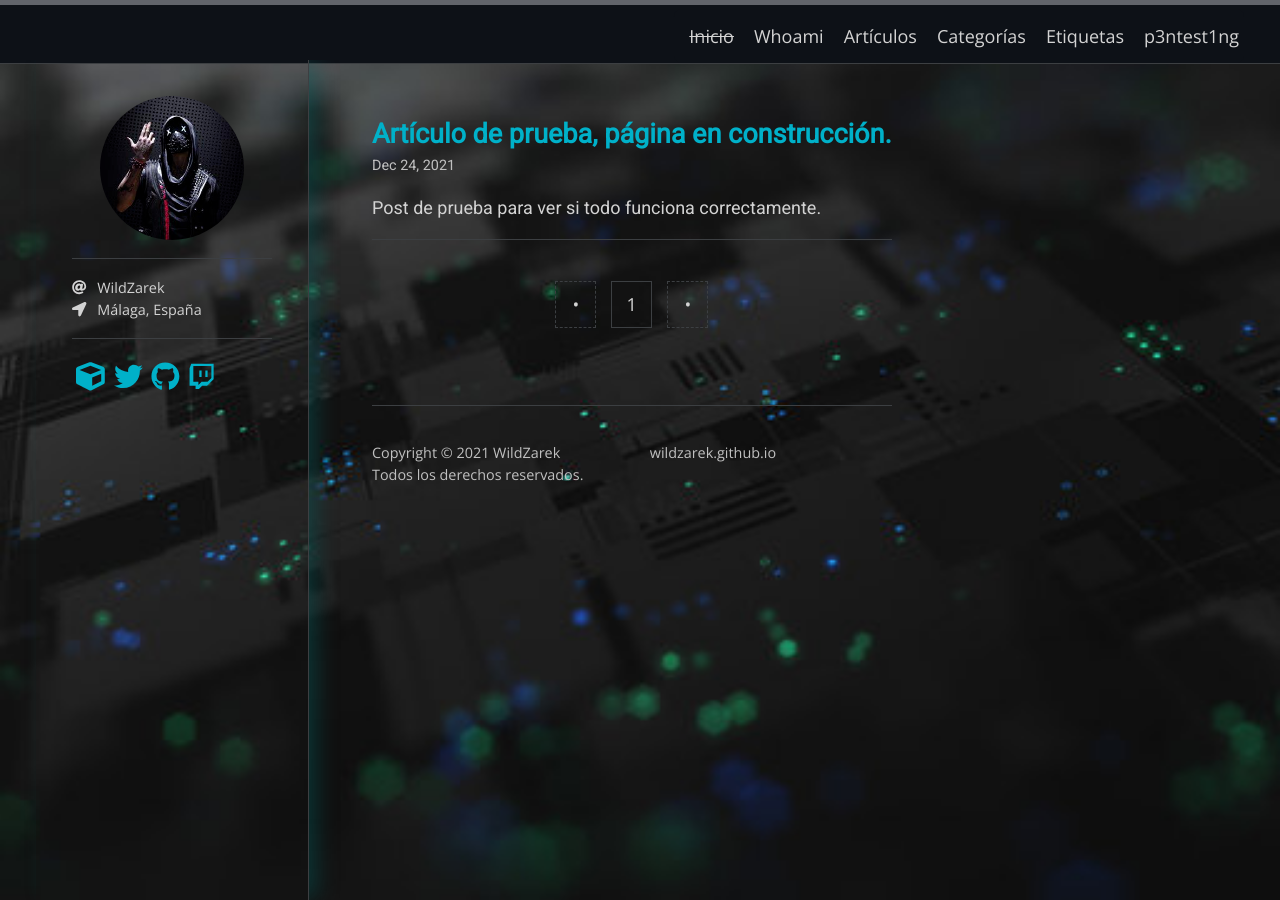
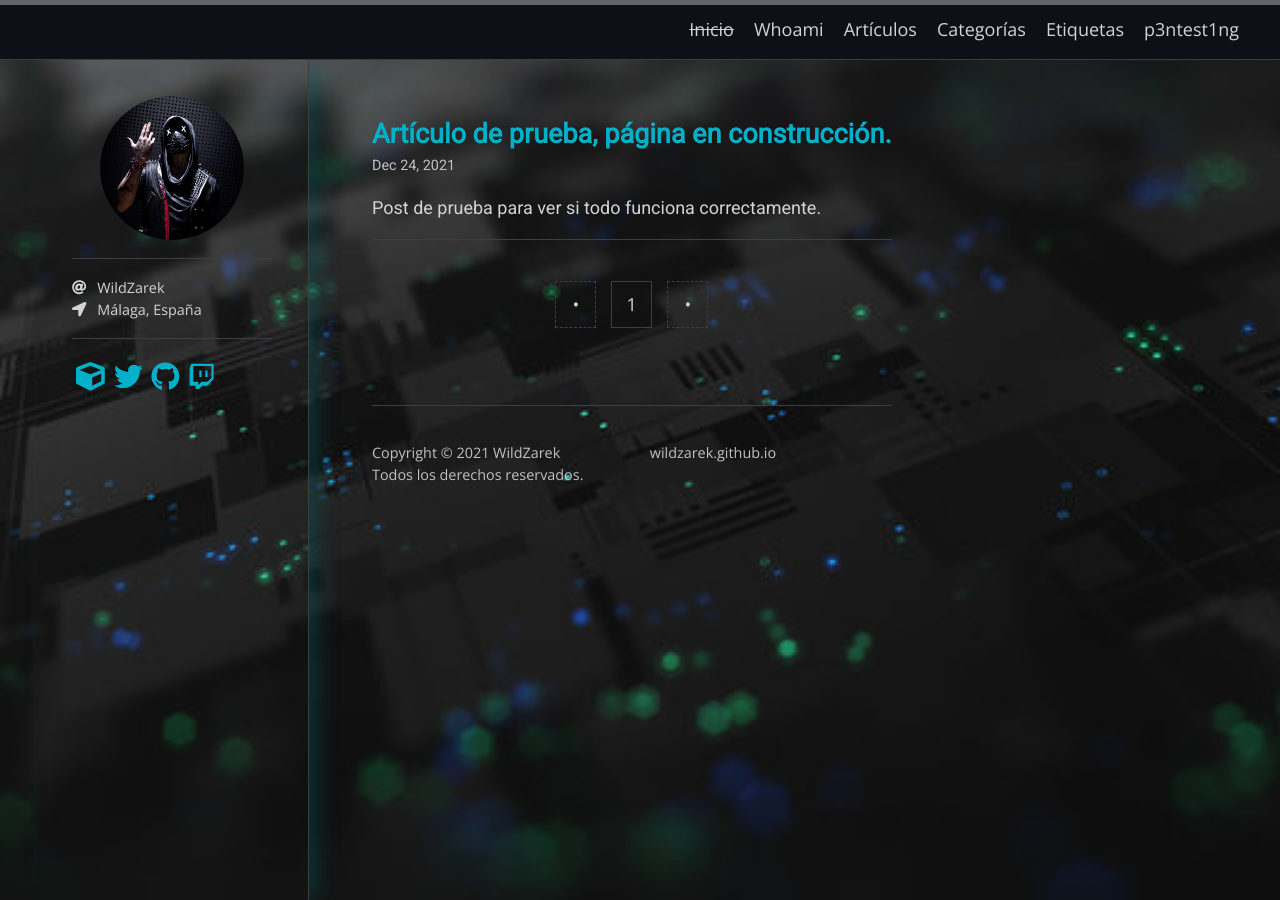
Before and after one commit to WildZarek/wildzarek.github.io, a Jekyll site: the page built from index.html, in a window 1280 px wide. Built offline with Jekyll 4.4.1, drawn with Linux system fonts in a browser that asks for light colours; nearby versions of some CDN libraries; some web fonts are replaced; the list of posts is cut into pages by our own code.

Commit message:
css changes

```diff
--- a/_sass/hamilton/layout.scss
+++ b/_sass/hamilton/layout.scss
@@ -3,7 +3,8 @@
  */
 .site-container {
   height: 100vh;
-  width: 100vw;
+  width: 100%;
+
   display: grid;
   grid-template-columns: 1fr;
   grid-template-rows: $base-font-size * 3 + 6px 1fr;
@@ -15,8 +16,8 @@
 .site-header {
   border-top: 5px solid;
   border-bottom: 1px solid;
-  min-height: $base-font-size * 3;
-  line-height: $base-font-size * 3;
+  //min-height: $base-font-size * 3;
+  //line-height: $base-font-size * 3;
   height: 50px;
 
   padding-left: 15%;
@@ -213,14 +214,12 @@
  * Site sidebar
  */
 .site-sidebar {
-
   width: 200px;
 
   //background-color: #ffffff;
   margin-right: 0;
 
   padding: $spacing-unit;
-
   border-right: 1px solid;
 
   box-shadow: 10px 0 20px -2px rgba(0, 100, 100, .4);
--- a/_sass/hamilton/skin.scss
+++ b/_sass/hamilton/skin.scss
@@ -12,7 +12,7 @@
 //  background-filter: blur(8px);
 //}
 
-body {
+ body {
   color: $text-color;
   background-color: $background-color;
 }
@@ -49,6 +49,10 @@
   .highlighter-rouge & {
     background: $code-background-color;
   }
+}
+
+.highlight::-webkit-scrollbar {
+  display: none;
 }
 
 table {
--- a/_sass/hamilton/skins/midnight.scss
+++ b/_sass/hamilton/skins/midnight.scss
@@ -7,7 +7,7 @@
 $border-color-light:    darken($border-color, 5%) !default;
 $border-color-dark:     lighten($border-color, 10%) !default;
 
-$link-base-color:       #00b1c9 !default;
+$link-base-color:       #00b1c9 !default; //00b1c9
 $link-visited-color:    darken($link-base-color, 5%) !default;
 
 $table-text-color:      lighten($text-color, 18%) !default;
```
